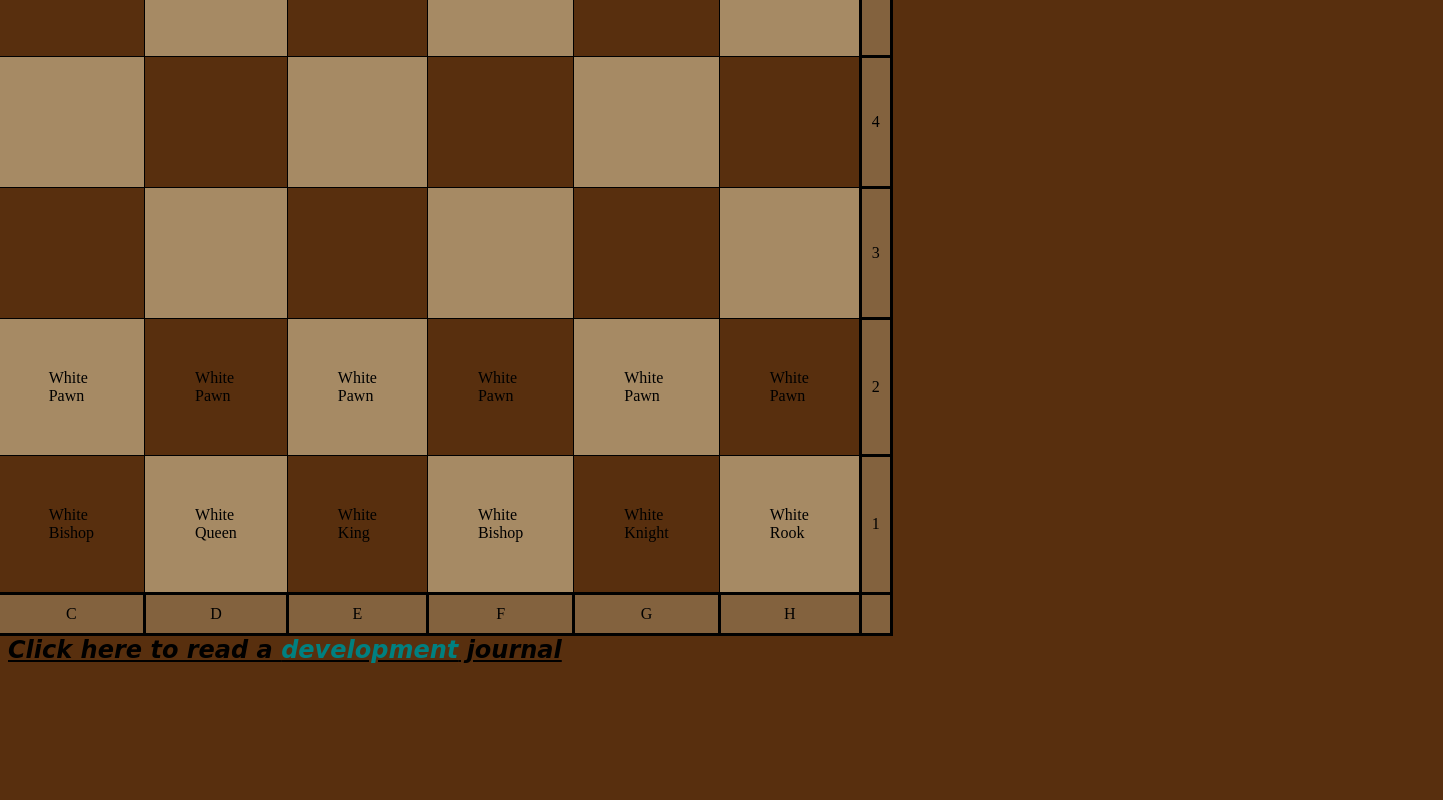
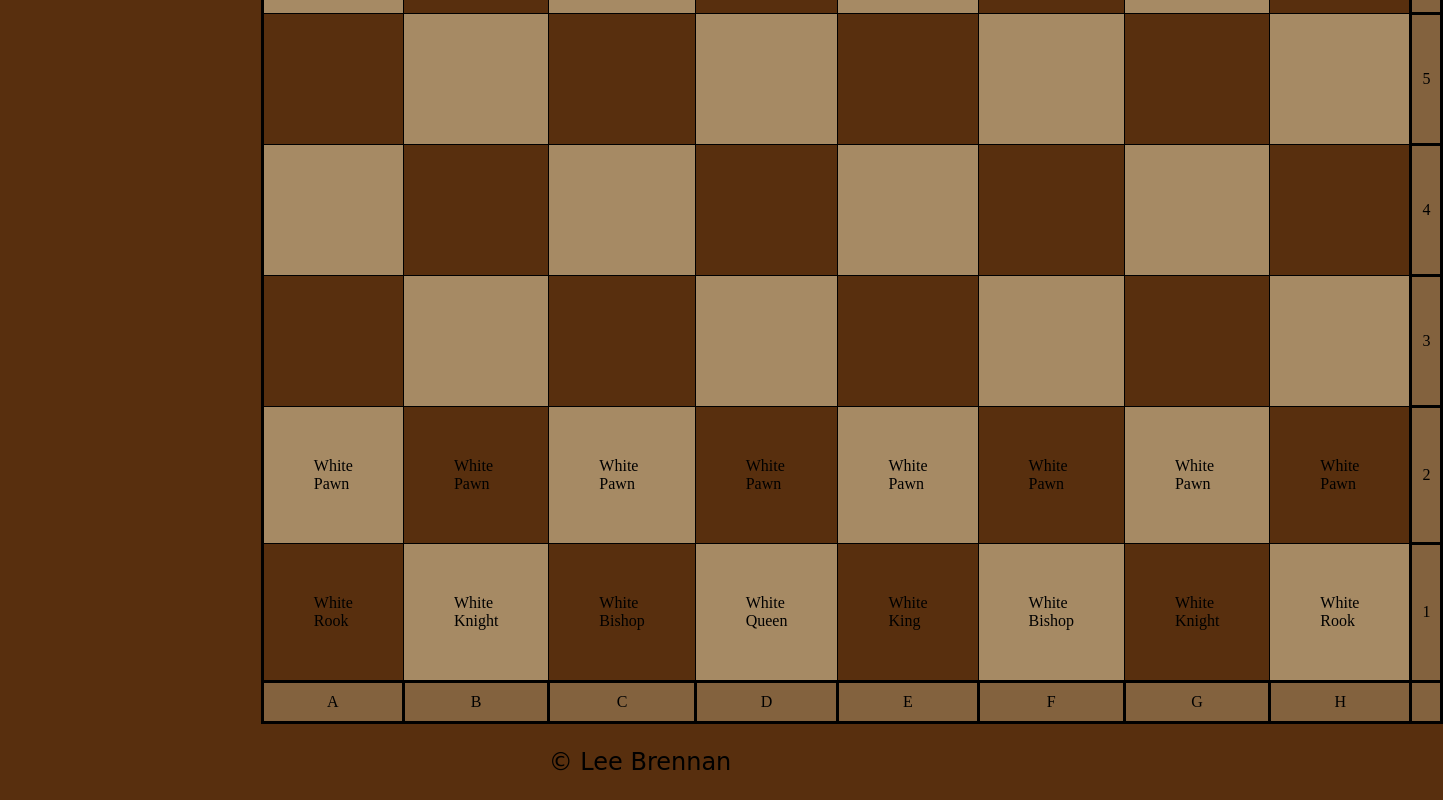
Before and after one commit to Leerlandais/chessboard, a plain HTML site: page index.html in a window 1280 px wide. Shown: the part 563-1363 px from the top of the page, 1443 px wide, since content can reach past the window. Before the commit the page ends 1247 px from the top, so only its background shows below. Drawn offline with Linux system fonts and the light colour scheme; files that its build step writes are made by us from their sources.

Commit message:
added footer and tidied up

```diff
--- a/index.html
+++ b/index.html
@@ -10,7 +10,7 @@
 </head>
 <body>
     <h1>Lee's Chessboard</h1>
-
+    <h2>Click here to read a <a href="journal.html">development</a> journal</h2>
     <table>
         <tr>
             <td class="square" id="squarea8" onclick="selectPiece(this, 'red')">Black Rook</td>
@@ -113,7 +113,7 @@
 
     </table>
 <footer>
-    <h2>Click here to read a <a href="journal.html">development</a> journal</h2>
+   <p id="copyright">&copy; Lee Brennan</p>
 </footer>
 </body>
 </html>
--- a/styles/styles.css
+++ b/styles/styles.css
@@ -2,7 +2,7 @@ table{
     border-collapse: collapse;
     border: black solid;
     margin-right: 30%;
-    float: right;
+    margin-left: 20%;
     background: #83623e;
 }
 
@@ -47,6 +47,7 @@ h1{
 }
 
 h2{
+    padding: 20px;
     text-decoration: underline;
     font-family: cursive;
     font-style: italic;
@@ -56,6 +57,18 @@ body{
     background-color: #582f0e;
 }
 
+footer{
+    text-align: center;
+}
+
+#copyright{
+    transition: transform 50s ease-in-out;
+}
+
+#copyright:hover {
+    transform: rotateY(-36000deg);
+
+}
 a{
     color: teal;
     font-style: italic;
```
Also changed, not shown: journal.html (+4 -1 lines).
